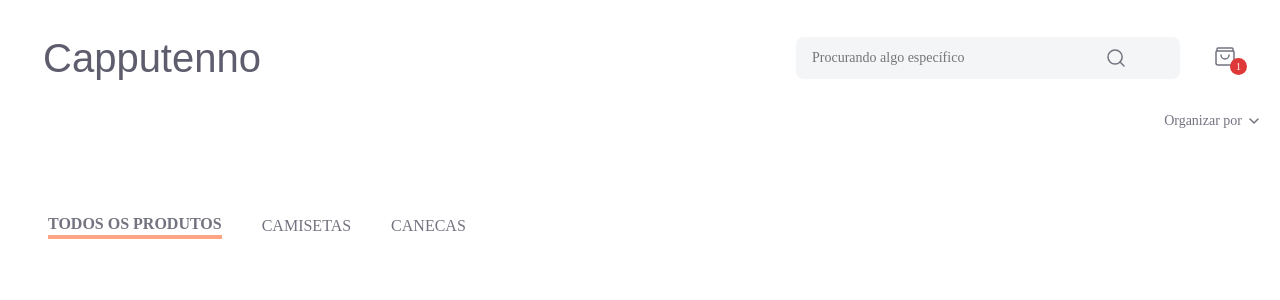
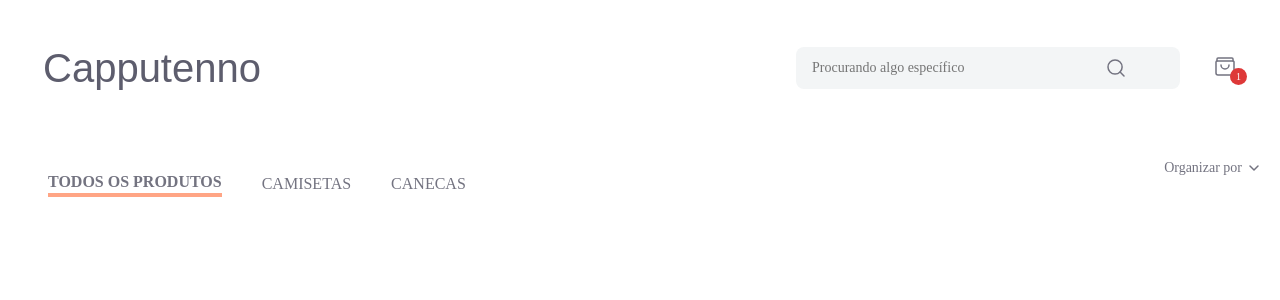
Before and after one commit to BrunoTSantosNeves/Challenge-Next-Frontend, a Next.js app in the folder capputenno/: page / in a window 1280 px wide. Shown: the top 300 px of the page. Built offline with nearby package versions, Linux system fonts and the light colour scheme; a web font is replaced by a local one.

Commit message:
feat: Fazendo algumas correções na estilização

```diff
--- a/capputenno/src/components/filter-by-priority.tsx
+++ b/capputenno/src/components/filter-by-priority.tsx
@@ -10,6 +10,7 @@
     display: flex;
     align-items: center;
     position: relative;
+    height: 80px;
 
     button {
         border: none;
--- a/capputenno/src/components/filter-by-type.tsx
+++ b/capputenno/src/components/filter-by-type.tsx
@@ -11,8 +11,9 @@
     align-items: center;
     justify-content: center;
     gap: 40px;
-    margin-top: 105px;
+    height: 80px;
     list-style: none;
+
 
 `
 const FilterItem = styled.li<FilterBarItemProps>`
--- a/capputenno/src/components/header.tsx
+++ b/capputenno/src/components/header.tsx
@@ -5,6 +5,7 @@
 import { Saira_Stencil_One as SairaStencilOneFont } from "next/font/google";
 import { PrimaryInputWSearchIcon } from "./primary-input";
 import { CartControl } from "./cart-control";
+
 
 const SairaStencilOne = SairaStencilOneFont({
     subsets: ["latin"],
@@ -20,6 +21,7 @@
     align-items: center;
     justify-content: space-between;
     padding: 20px 35px;
+    height: 80px;
 
     > div {
         display: flex;
@@ -50,6 +52,8 @@
                 <PrimaryInputWSearchIcon placeholder="Procurando algo específico"/>
                 <CartControl/>
            </div>
+
         </TagHeader>
+
     )
 }
```
